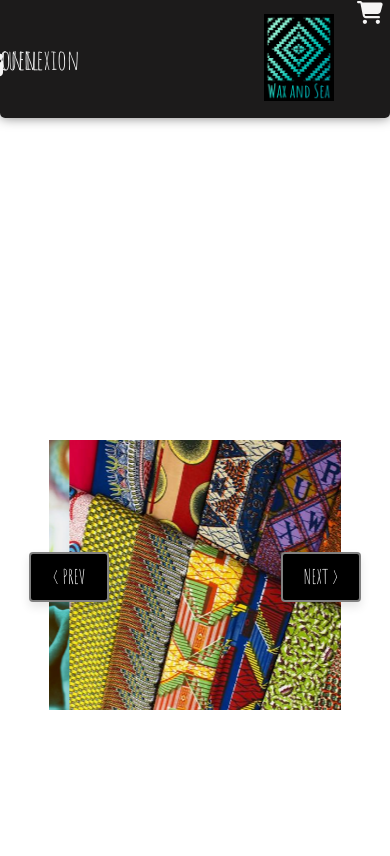
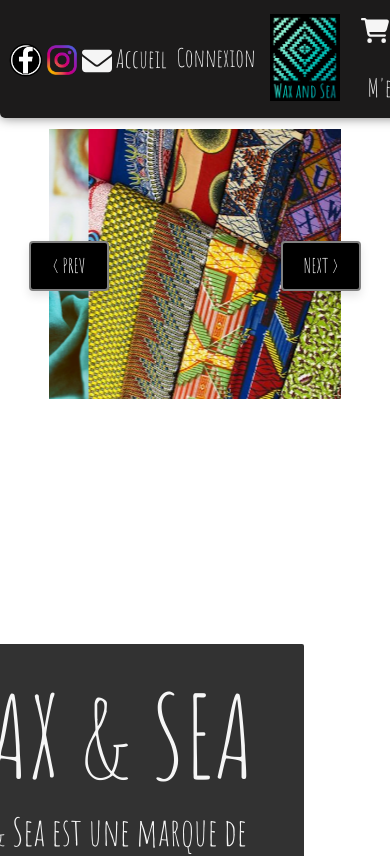
Before and after one commit to tristanlaulanie/waxandsea-front-dashboard, a React (Create React App) app: page / in a window 390 px wide. Shown: the top 856 px of the page. Built offline with nearby package versions, Linux system fonts and the light colour scheme.

Commit message:
header_responsive:done

```diff
--- a/src/components/Accueil/AccueilResponsive.css
+++ b/src/components/Accueil/AccueilResponsive.css
@@ -1,4 +1,4 @@
-@media screen and (width <= 960px){
+@media screen and (width <= 960px) {
     .container_card_produit {
         display: flex;
         flex-direction: column;
--- a/src/components/Accueil/Description/DescriptionResponsive.css
+++ b/src/components/Accueil/Description/DescriptionResponsive.css
@@ -32,7 +32,7 @@
     .section-description {
         width: 11em;
         font-size: 48px;
-        left: -0.8em;
+        left: 1em;
     }
 }
 
--- a/src/components/Accueil/Slider/SliderResponsive.css
+++ b/src/components/Accueil/Slider/SliderResponsive.css
@@ -29,14 +29,10 @@
     }
 }
 
-@media screen and (width <= 840px){
-    .carousel-img {
-        height: 38vh;
-        width: 64vw;
+@media screen and (width <= 846px){
+    .section-carrousel {
+        margin-top: 16em;
     }
-}
-
-@media screen and (width <= 840px){
     .carousel-img {
         height: 36vh;
         width: 66vw;
--- a/src/components/Accueil/index.js
+++ b/src/components/Accueil/index.js
@@ -14,8 +14,8 @@ function Accueil() {
   return (
     <>
       <div>
-        <Slider />
-        <Description />
+        <Slider className="slider" />
+        <Description className="description"/>
         <container className="container_card_produit">
           <CardProduit />
           <CardProduit />
--- a/src/components/Header/HeaderResponsive.css
+++ b/src/components/Header/HeaderResponsive.css
@@ -158,6 +158,11 @@
     left: 12em;
   }
 
+  .header-logo-links-left {
+    position: relative;
+    left: 10.5em;
+  }
+
   #nav-li-contact {
     position: relative;
     left: -1em;
@@ -185,7 +190,7 @@
 }
 
 @media screen and (width <= 1070px) {
-  .nav-boutique {
+  .accueil-link {
     position: relative;
     left: -4.5em;
   }
@@ -197,19 +202,41 @@
     left: -1.5em;
   }
 
-  .nav-boutique {
+  .accueil-link {
     position: relative;
-    left: -2em;
+    left: -7.5em;
   }
 
   .nav-connexion {
     position: relative;
-    left: 7em;
+    left: 1.5em;
   }
 
   #logo-waxandsea-header {
     position: relative;
     left: -1em;
+  }
+}
+
+@media screen and (width <= 981px) {
+  .header-logo-links-left {
+    position: relative;
+    left: 8em;
+  }
+
+  .accueil-link {
+    position: relative;
+    left: -2em;
+  }
+
+  .connexion-link {
+    position: relative;
+    left: -2.5em;
+  }
+
+  .first-header-right {
+    position: relative;
+    left: -10em;
   }
 }
 
@@ -222,13 +249,17 @@
 
   .header-logo-links-left {
     position: relative;
-    left: 2em;
     font-size: 1.6em;
+  }
+
+  .accueil-link {
+    position: relative;
+    left: -7.5em;
   }
 
   .connexion-link {
     position: relative;
-    left: -9.1em;
+    left: -9em;
   }
 
   .first-header-right {
@@ -247,7 +278,7 @@
 
   #logo-waxandsea-header {
     position: relative;
-    left: -8em;
+    left: -6em;
   }
 
   #signup_title {
@@ -259,14 +290,36 @@
 @media screen and (width <= 845px) {
   /* HEADER */
 
-  .first-header-left {
+  header {
+    position: fixed;
+    top: 0;
+    z-index: 1;
+   }
+
+  .first-header {
     display: flex;
-    flex-direction: column;
+    flex-direction: row;
+    right: 0;
+  }
+
+  .social-div {
+    position: relative;
+    left: -15em;
+  }
+
+  .accueil-link {
+    position: relative;
+    left: -8.5em;
+  }
+
+  .connexion-link {
+    position: relative;
+    left: -10em;
   }
 
   .first-header-right {
     position: relative;
-    left: -10.5em;
+    left: -15.5em;
     font-size: 25px;
   }
 
@@ -277,7 +330,7 @@
 
   #logo-waxandsea-header {
     position: relative;
-    left: -6em;
+    left: -17em;
   }
 
   .first-header-left {
@@ -287,12 +340,12 @@
 
   .header-logo-links-left {
     position: relative;
-    left: 4em;
+    left: 4.5em;
   }
 
   .first-header-right {
     position: relative;
-    right: 10em;
+    left: -16.5em;
   }
 
   #stages-couture-link-header {
@@ -320,7 +373,7 @@
 
   .social-div {
     position: relative;
-    left: -1.3em;
+    left: -16em;
   }
 
   .header-logo-links-left {
@@ -332,26 +385,38 @@
     font-size: 0.5em;
   }
 
-  .nav-boutique .connexion-link {
+  .accueil-link .connexion-link {
     position: relative;
     left: -3em;
   }
 
+  .accueil-link {
+    position: relative;
+    left: -10.8em;
+  }
+
+  .connexion-link {
+    position: relative;
+    left: -16.2em;
+  }
+
   #logo-waxandsea-header {
     position: relative;
-    left: -10.5em;
+    left: -28em;
   }
 
   .first-header-right {
     position: relative;
-    left: -12.5em;
+    left: -22.2em;
+    display: flex;
+    flex-direction: row;
   }
 }
 
 @media screen and (width <= 770px) {
   .social-div {
     position: relative;
-    left: 0;
+    left: -8;
   }
 
   .logo-enveloppe {
@@ -363,20 +428,48 @@
 
   #logo-waxandsea-header {
     position: relative;
-    left: -10em;
+    left: -10;
   }
 
   .first-header-right {
     position: relative;
-    left: -13em;
+    left: -23.4em;
+    display: flex;
+    flex-direction: row;
   }
 
 }
+
 @media screen and (width <= 750px) {
   /* HEADER */
+
+  #logo-waxandsea-header {
+    position: relative;
+    left: -28em;
+  }
+
   .first-header-right {
     position: relative;
-    left: -13.2em;
+    left: -25.5em;
+    bottom: 0.9em;
+  }
+
+  #cart_title {
+    position: relative;
+    top: 1em;
+    left: 7.5em;
+  }
+
+  #payment_title {
+    position: relative;
+    top: 25px;
+    left: 5em;
+  }
+
+  #signup_title {
+    position: relative;
+    left: 2.3em;
+    bottom: -1em;
   }
 }
 
@@ -384,23 +477,30 @@
   .first-header-left {
     position: relative;
   }
+
   .social-div {
     position: relative;
-    left: 1.5em;
+    left: -16.5em;
   }
 
-  .nav-boutique {
+  .accueil-link {
     position: relative;
-    left: -1em;
+    left: -11em;
   }
 
   .nav-connexion {
     position: relative;
-    left: 10em;
+    left: 0;
   }
+
+  #logo-waxandsea-header {
+    position: relative;
+    left: -30em;
+  }
+
   .first-header-right {
     position: relative;
-    left: -13.6em;
+    left: -27em;
   }
 
   .logo-panier {
@@ -417,12 +517,11 @@
 
   .social-div {
     position: relative;
-    /* border: 3px solid red; */
-    left: -6em;
+    left: -14.5em;
   }
 
   .logo-enveloppe {
-    margin-top: 8px;
+    margin-top: 4px;
   }
 
   #facebook-icon-header {
@@ -439,33 +538,7 @@
 
   .header-logo-links-left {
     position: relative;
-    left: 4em;
-    /* border: 3px solid red; */
-  }
-
-  .first-header-right {
-    font-size: 23px;
-    position: relative;
-    left: -13em;
-    display: flex;
-    flex-direction: column;
-    align-items: center;
-    justify-content: center;
-  }
-
-  .logo-panier {
-    position: relative;
-    top: 8px;
-  }
-
-  #payment_title {
-    position: relative;
-    left: 7.2em;
-  }
-
-  #signup_title {
-    position: relative;
-    left: 7em;
+    left: 1em;
   }
 
   #nav-li-contact {
@@ -481,40 +554,98 @@
 
   #logo-waxandsea-header {
     position: relative;
-    left: -7.5em;
+    left: -28em;
   }
 
-  #nav-boutique {
+  #accueil-link {
     position: relative;
     left: 7.5em;
   }
 
-  #stages-couture-link-header {
+  .accueil-link {
     position: relative;
-    left: 8.8em;
+    left:-6.3em;
   }
 
-  #nav-accueil {
+  .nav-connexion {
     position: relative;
-    left: 9em;
+    left: 28em;
   }
 
   .first-header-left {
     position: relative;
     left: 13.2em;
   }
+
+  .header-logo-links {
+    position: relative;
+    left: 5em;
+  }
+
+  .first-header-right {
+    position: relative;
+    display: flex;
+    flex-direction: column;
+    justify-content: center;
+    align-items: center;
+    left: -21.1em;
+    top: -0.5em;
+  }
+
+  #cart_title {
+    position: relative;
+    top: 1.5em;
+    left: 5.5em;
+  }
+
+  #payment_title {
+    position: relative;
+    top: 10px;
+    left: 6.2em;
+  }
+
+  #signup_title {
+    position: relative;
+    left: 6em;
+    bottom: 0.6em;
+  }
 }
 
 @media screen and (width <= 560px) {
-
   .header-logo-links-left {
     position: relative;
-    left: 6em;
+    left: 15em;
+    display: flex;
+    flex-direction: column;
+    gap: 5px;
+    /* border: 1px solid red; */
+    }
+
+  #logo-waxandsea-header {
+    position: relative;
+    left: -15em;
+  }
+
+  .header-logo-links li a {
+    font-size: 1.8em;
+  }
+
+  .accueil-link {
+    position: relative;
+    left: -10.3em;
+    top: 0.7em;
+  }
+
+  .connexion-link {
+    position: relative;
+    left: -14em;
+    bottom: 0.8em;
+
   }
 
   .social-div {
     position: relative;
-    left: -2.8em;
+    left: -14.5em;
   }
 
   .logo-enveloppe {
@@ -524,6 +655,6 @@
 
   .first-header-right {
     position: relative;
-    left: -14em;
+    left: -16em;
   }
 }
--- a/src/components/Header/index.js
+++ b/src/components/Header/index.js
@@ -49,13 +49,12 @@ function Header() {
             </Link>
           </div>
         </div>
-
         <div className="first-header-center">
           <nav>
             <ul className="header-logo-links">
               <div className="header-logo-links-left">
                 <li>
-                  <Link className="nav-boutique" to="/accueil">
+                  <Link className="accueil-link" to="/accueil">
                     Accueil
                   </Link>
                 </li>
--- a/src/html-css/accueil/index.html
+++ b/src/html-css/accueil/index.html
@@ -52,7 +52,7 @@
                 <li id="nav-accueil">
                   <a href="http://127.0.0.1:17000/accueil/index.html">Accueil</a>
                 </li>
-                <li id="nav-boutique">
+                <li id="accueil-link">
                   <a href="">Boutique</a>
                 </li>
               </div>
--- a/src/html-css/connexion/connexion.html
+++ b/src/html-css/connexion/connexion.html
@@ -50,7 +50,7 @@
                 <li id="nav-accueil">
                   <a href="http://127.0.0.1:5500/accueil/index.html">Accueil</a>
                 </li>
-                <li id="nav-boutique">
+                <li id="accueil-link">
                   <a href="">Boutique</a>
                 </li>
               </div>
--- a/src/html-css/panier/panier.html
+++ b/src/html-css/panier/panier.html
@@ -50,7 +50,7 @@
                 <li id="nav-accueil">
                   <a href="http://127.0.0.1:5500/accueil/index.html">Accueil</a>
                 </li>
-                <li id="nav-boutique">
+                <li id="accueil-link">
                   <a href="">Boutique</a>
                 </li>
               </div>
```
Also changed, not shown: src/html-css/accueil/css/responsive.css (+5 -5 lines), src/html-css/connexion/css/responsive.css (+5 -5 lines), src/html-css/panier/css/responsive.css (+5 -5 lines).
